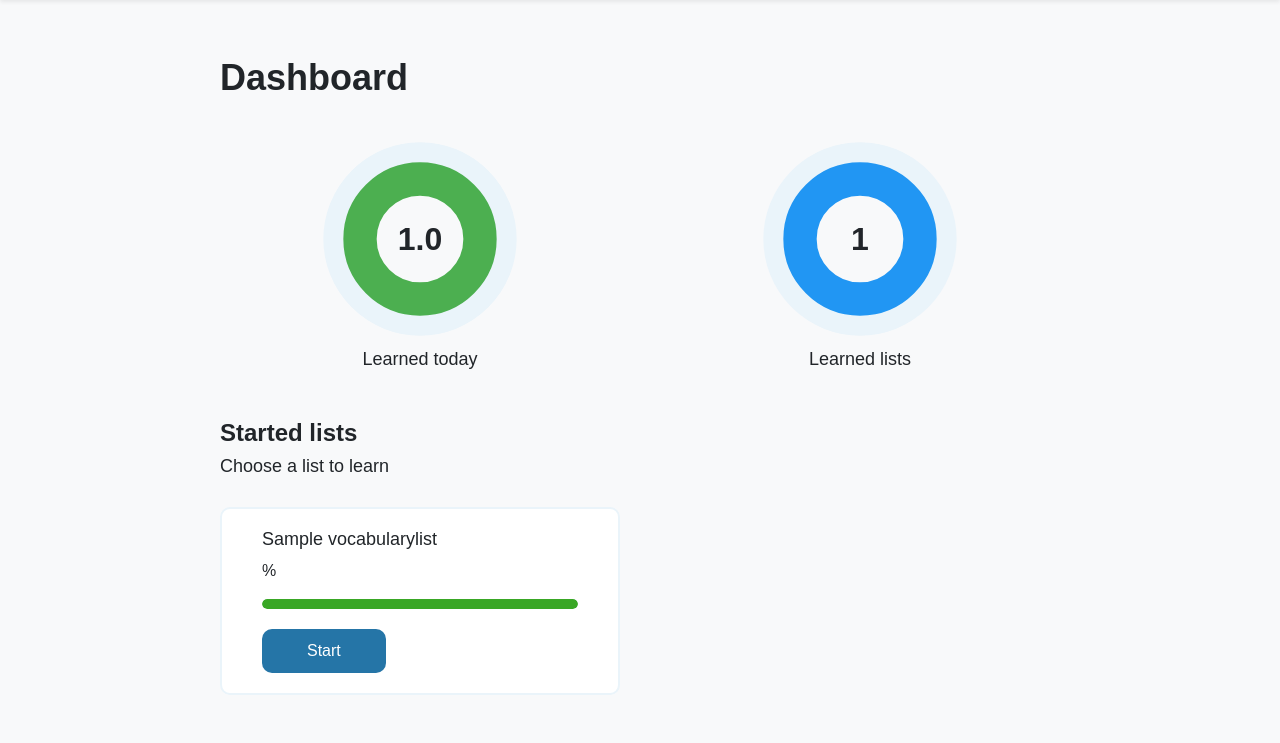
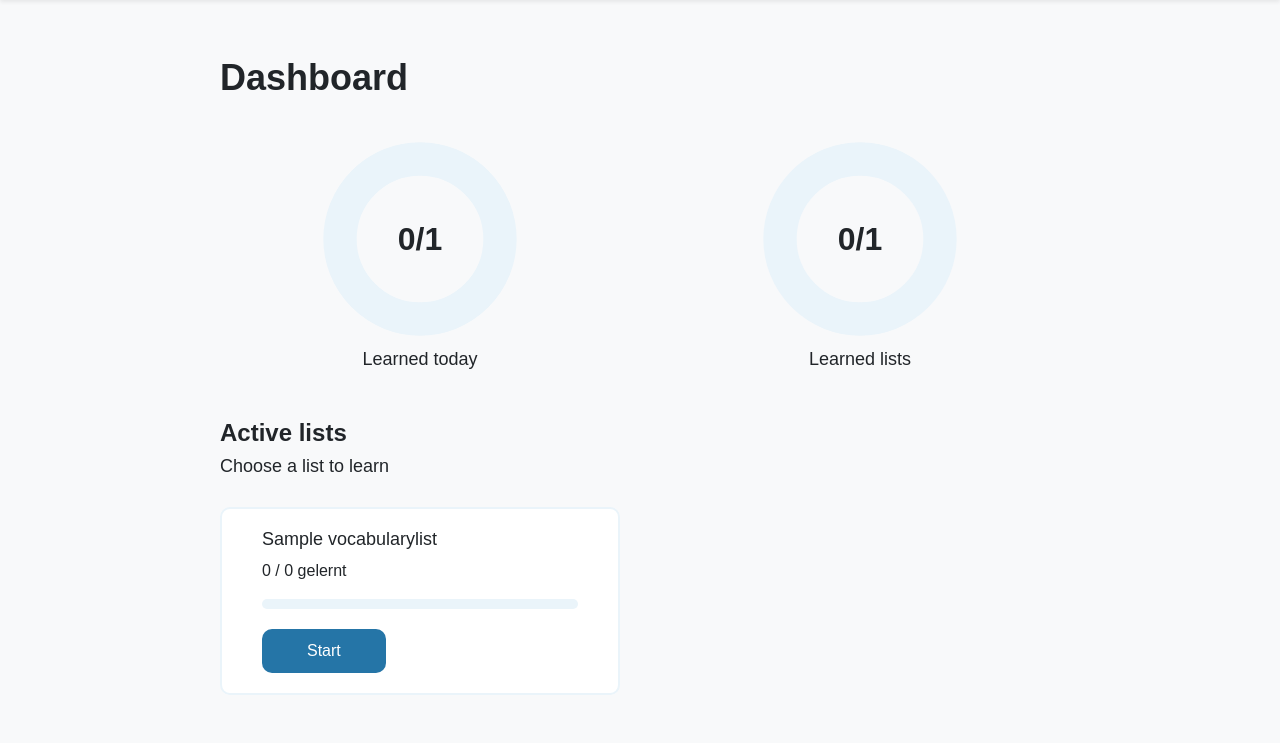
Before and after one commit to Group-Projects-FIAE/sprach-lernen-app, a Django app: page / in a window 1280 px wide. Shown: the part 100-843 px from the top of the page. Run offline with Django 5.2, Linux system fonts and the light colour scheme; a user stored in the database is signed in; tables that the repository leaves empty hold one stand-in row (values such as "Sample post"); data that the repository does not hold is empty.

Commit message:
adjust dashboard

```diff
--- a/lessons/views.py
+++ b/lessons/views.py
@@ -1,19 +1,86 @@
 from django.shortcuts import render
-from .models import VocabularyList
+from django.contrib.auth.decorators import login_required
+from django.utils import timezone
+
+from vocab.models import VocabularyList, Progress
+
+LEARNED_THRESHOLD = 5  # скільки правильних відповідей вважаємо "вивченим словом"
 
 
+def build_active_lists_with_progress(user):
+    """
+    Повертає список словників по активних списках користувача:
+    [
+      {
+        "id": 11,
+        "name": "Food",
+        "total_words": 40,
+        "learned_words": 25,
+        "progress_percent": 62.5,
+        "is_completed": False,
+      },
+      ...
+    ]
+    """
+    # Забираємо активні списки і одразу prefetch'имо слова, щоб уникати N+1
+    active_qs = (user.active_lists
+                    .all()
+                    .prefetch_related('words'))  # words — це related_name з Word.vocab_list
+
+    results = []
+    # Щоб порахувати learned по кожному списку без N+1, зробимо один agg по всіх словах списку:
+    # Але оскільки нам треба фільтрувати Progress по user і по словах конкретного списку,
+    # читаєм просто в циклі, але з дуже простими запитами — це ок для сотень списків.
+    for vlist in active_qs:
+        total_words = vlist.words.count()
+
+        learned_words = Progress.objects.filter(
+            user=user,
+            word__vocab_list=vlist,
+            correct_count__gte=LEARNED_THRESHOLD
+        ).count()
+
+        progress_percent = round((learned_words / total_words) * 100, 1) if total_words > 0 else 0.0
+        is_completed = (0 < total_words == learned_words)
+
+        results.append({
+            "id": vlist.id,
+            "name": vlist.name,
+            "total_words": total_words,
+            "learned_words": learned_words,
+            "progress_percent": progress_percent,
+            "is_completed": is_completed,
+        })
+
+    return results
+
+
+@login_required
 def dashboard(request):
     user = request.user
-    started_lists = VocabularyList.objects.all()
 
-    words_today = user.progress_daily
+    # 1) Активні списки з прогресом
+    active_lists = build_active_lists_with_progress(user)
+
+    # 2) Сьогоднішній прогрес по словах (на основі Progress.last_correct == сьогодні)
+    today = timezone.localdate()
+    words_today = Progress.objects.filter(
+        user=user,
+        last_correct=today
+    ).count()
+
+    # 3) Ціль на день (як у тебе було)
     words_goal = user.daily_target
 
+    # 4) Зведені метрики
+    lists_total = VocabularyList.objects.count()
+    lists_learned = sum(1 for item in active_lists if item["is_completed"])
+
     context = {
-        "started_lists": started_lists,
+        "started_lists": active_lists,     # замінимо started_lists на більш точну назву
         "words_today": words_today,
         "words_goal": words_goal,
-        "lists_learned": started_lists.count(),
-        "lists_total": VocabularyList.objects.count(),
+        "lists_learned": lists_learned,   # скільки активних списків завершено
+        "lists_total": lists_total,       # скільки списків загалом в БД
     }
     return render(request, "dashboard/dashboard.html", context)
--- a/templates/dashboard/dashboard.html
+++ b/templates/dashboard/dashboard.html
@@ -12,11 +12,10 @@
                 <svg viewBox="0 0 150 150">
                     <circle class="bg" cx="75" cy="75" r="60"></circle>
                     <circle class="progress" cx="75" cy="75" r="45"
-                            style="stroke-dashoffset: calc(283 - (283 * {{ words_today|default:0 }}) / {{ words_goal|default:100 }});">
+                            style="stroke-dashoffset: calc(283 - (283 * {{ words_today|default:0 }}) / {{ words_goal|default:1 }});">
                     </circle>
                 </svg>
-                <!-- Logic for progress: words learned today -->
-                <div class="stat-number">{{ words_today|default:0 }}</div>
+                <div class="stat-number">{{ words_today|default:0 }}/{{ words_goal|default:0 }}</div>
             </div>
             <h3 class="stat-label">Learned today</h3>
         </div>
@@ -26,33 +25,42 @@
                 <svg viewBox="0 0 150 150">
                     <circle class="bg" cx="75" cy="75" r="60"></circle>
                     <circle class="progress lists" cx="75" cy="75" r="45"
-                            style="stroke-dashoffset: calc(283 - (283 * {{ lists_learned|default:0 }}) / {{ lists_total|default:10 }});">
+                            style="stroke-dashoffset: calc(283 - (283 * {{ lists_learned|default:0 }}) / {{ lists_total|default:1 }});">
                     </circle>
                 </svg>
-                <!-- Logic for progress: for lists already learned -->
-                <div class="stat-number">{{ lists_learned|default:0 }}</div>
+                <div class="stat-number">{{ lists_learned|default:0 }}/{{ lists_total|default:0 }}</div>
             </div>
             <h3 class="stat-label">Learned lists</h3>
         </div>
     </div>
 
     <!-- Gestartete Listen -->
-    <h2 >Started lists</h2>
-    <h3 >Choose a list to learn</h3>
+    <h2>Active lists</h2>
+    <h3>Choose a list to learn</h3>
+
     <div class="lists-grid">
-        <!-- Logic for lists that has been started, from db. Adapt the code according to the db -->
         {% for list in started_lists %}
-        <div class="list-card">
-            <h3>{{ list.name }}</h3>
-            <p>{{ list.progress }}% </p>
-            <div class="progress-bar">
-                <div class="progress-fill" style="width: {{ list.progress }}%;"></div>
-            </div><a href="{% url 'list_detail' list.id %}" class="btn-start">Start</a>
-        </div>
+            <div class="list-card">
+                <h3>
+                    {{ list.name }}
+                    {% if list.is_completed %}
+                        <span class="badge bg-success">Fertig</span>
+                    {% endif %}
+                </h3>
+
+                <p>{{ list.learned_words }} / {{ list.total_words }} gelernt</p>
+
+                <div class="progress-bar">
+                    <div class="progress-fill" style="width: {{ list.progress_percent }}%;"></div>
+                </div>
+
+                <a href="{% url 'list_detail' pk=list.id %}" class="btn-start">
+                    {% if list.is_completed %}Wiederholen{% else %}Start{% endif %}
+                </a>
+            </div>
         {% empty %}
-        <p>Keine Listen gestartet.</p>
+            <p>Keine Listen gestartet.</p>
         {% endfor %}
     </div>
 </div>
-
 {% endblock %}
--- a/users/models.py
+++ b/users/models.py
@@ -8,7 +8,8 @@ class User(AbstractUser):
     daily_target = models.PositiveIntegerField(default=10)
     progress_total = models.FloatField(default=0)
     progress_daily = models.FloatField(default=0)
-    custom_list = models.ManyToManyField('vocab.VocabularyList', blank=True)
+    custom_lists = models.ManyToManyField('vocab.VocabularyList', blank=True, related_name='custom_of')
+    active_lists = models.ManyToManyField('vocab.VocabularyList', blank=True, related_name='active_of')
 
     def __str__(self):
         return f"{self.username} ({self.level})"
```
Also changed, not shown: vocab/views.py (+3 -5 lines), users/migrations/0003_remove_user_custom_list_user_active_lists_and_more.py (added).
